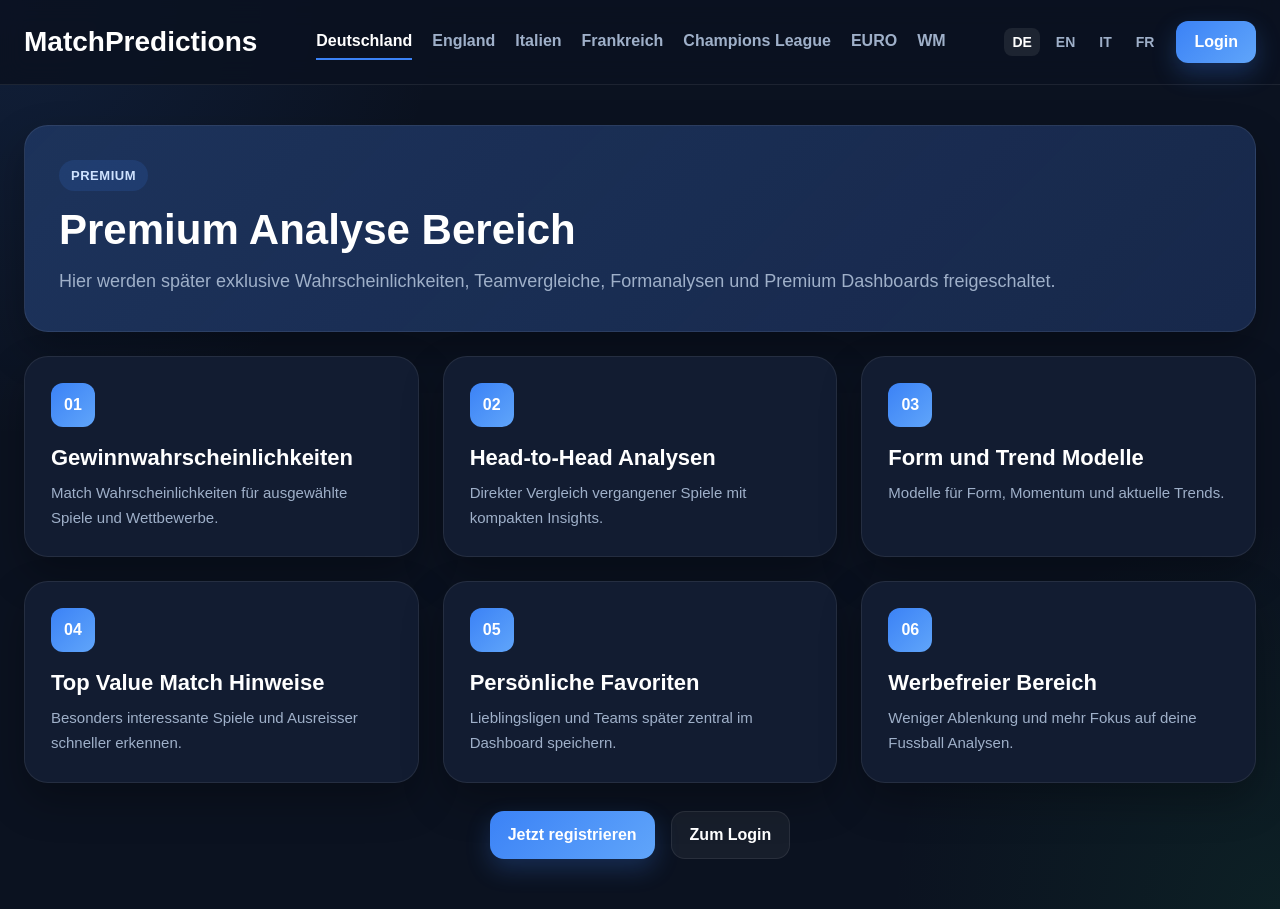
After one commit to bonangel1974/matchpredictions, a Flask app: page /premium in a window 1280 px wide. The commit adds this page. Run offline with Flask 3, Linux system fonts and the light colour scheme.

Commit message:
level 3 login register premium

```diff
--- a/main.py
+++ b/main.py
@@ -26,6 +26,8 @@ TRANSLATIONS = {
     "de": {
         "brand": "MatchPredictions",
         "login": "Login",
+        "register": "Registrieren",
+        "premium": "Premium",
         "nav": {
             "bundesliga": "Deutschland",
             "premierleague": "England",
@@ -36,7 +38,7 @@ TRANSLATIONS = {
             "worldcup": "WM"
         },
         "hero_title": "Fussball Statistiken mit Vertrauen",
-        "hero_text": "Live Spiele, kommende Partien, Tabellen und Top Scorer. Premium Analysen, Prognosen und Wahrscheinlichkeiten spaeter nach Login.",
+        "hero_text": "Live Spiele, kommende Partien, Tabellen und Top Scorer. Premium Analysen, Prognosen und Wahrscheinlichkeiten nach Login.",
         "matches_title": "Kommende Spiele",
         "table_title": "Tabelle",
         "scorers_title": "Top Scorer",
@@ -52,12 +54,35 @@ TRANSLATIONS = {
         "top_scorers_badge": "Top 10",
         "table_badge": "Live Stand",
         "premium_box_title": "Mehr Analysen nach Login",
-        "premium_box_text": "Spaeter mit Gewinnwahrscheinlichkeiten, Head-to-Head, Formanalyse und weiteren Premium Features.",
-        "premium_button": "Mehr erfahren"
+        "premium_box_text": "Mit Gewinnwahrscheinlichkeiten, Head-to-Head, Formanalyse und weiteren Premium Features.",
+        "premium_button": "Mehr erfahren",
+        "login_title": "Willkommen zurück",
+        "login_text": "Melde dich an, um Premium Prognosen, gespeicherte Favoriten und tiefere Analysen zu sehen.",
+        "email": "E-Mail",
+        "password": "Passwort",
+        "forgot_password": "Passwort vergessen?",
+        "login_button": "Jetzt einloggen",
+        "register_title": "Konto erstellen",
+        "register_text": "Erstelle dein Konto, um Premium Bereiche, personalisierte Statistiken und spätere Prognosen zu nutzen.",
+        "name": "Name",
+        "confirm_password": "Passwort bestätigen",
+        "register_button": "Konto erstellen",
+        "premium_title": "Premium Analyse Bereich",
+        "premium_text": "Hier werden später exklusive Wahrscheinlichkeiten, Teamvergleiche, Formanalysen und Premium Dashboards freigeschaltet.",
+        "premium_feature_1": "Gewinnwahrscheinlichkeiten",
+        "premium_feature_2": "Head-to-Head Analysen",
+        "premium_feature_3": "Form und Trend Modelle",
+        "premium_feature_4": "Top Value Match Hinweise",
+        "premium_feature_5": "Persönliche Favoriten",
+        "premium_feature_6": "Werbefreier Bereich",
+        "cta_register": "Jetzt registrieren",
+        "cta_login": "Zum Login"
     },
     "en": {
         "brand": "MatchPredictions",
         "login": "Login",
+        "register": "Register",
+        "premium": "Premium",
         "nav": {
             "bundesliga": "Germany",
             "premierleague": "England",
@@ -68,7 +93,7 @@ TRANSLATIONS = {
             "worldcup": "World Cup"
         },
         "hero_title": "Football statistics with trust",
-        "hero_text": "Live matches, upcoming fixtures, standings and top scorers. Premium analysis, predictions and probabilities later after login.",
+        "hero_text": "Live matches, upcoming fixtures, standings and top scorers. Premium analysis, predictions and probabilities after login.",
         "matches_title": "Upcoming Matches",
         "table_title": "Table",
         "scorers_title": "Top Scorers",
@@ -84,12 +109,35 @@ TRANSLATIONS = {
         "top_scorers_badge": "Top 10",
         "table_badge": "Live Table",
         "premium_box_title": "More analysis after login",
-        "premium_box_text": "Later with win probabilities, head-to-head, form analysis and more premium features.",
-        "premium_button": "Learn more"
+        "premium_box_text": "With win probabilities, head-to-head, form analysis and more premium features.",
+        "premium_button": "Learn more",
+        "login_title": "Welcome back",
+        "login_text": "Sign in to access premium predictions, saved favorites and deeper analysis.",
+        "email": "Email",
+        "password": "Password",
+        "forgot_password": "Forgot password?",
+        "login_button": "Login now",
+        "register_title": "Create account",
+        "register_text": "Create your account to unlock premium areas, personalized statistics and future predictions.",
+        "name": "Name",
+        "confirm_password": "Confirm password",
+        "register_button": "Create account",
+        "premium_title": "Premium analysis area",
+        "premium_text": "Exclusive probabilities, team comparisons, form analysis and premium dashboards will be unlocked here later.",
+        "premium_feature_1": "Win probabilities",
+        "premium_feature_2": "Head-to-head analysis",
+        "premium_feature_3": "Form and trend models",
+        "premium_feature_4": "Top value match hints",
+        "premium_feature_5": "Personal favorites",
+        "premium_feature_6": "Ad free area",
+        "cta_register": "Register now",
+        "cta_login": "Go to login"
     },
     "it": {
         "brand": "MatchPredictions",
         "login": "Login",
+        "register": "Registrati",
+        "premium": "Premium",
         "nav": {
             "bundesliga": "Germania",
             "premierleague": "Inghilterra",
@@ -100,7 +148,7 @@ TRANSLATIONS = {
             "worldcup": "Mondiali"
         },
         "hero_title": "Statistiche calcio con fiducia",
-        "hero_text": "Partite live, prossimi incontri, classifiche e migliori marcatori. Analisi premium, pronostici e probabilità più avanti dopo il login.",
+        "hero_text": "Partite live, incontri in arrivo, classifiche e migliori marcatori. Analisi premium, pronostici e probabilità dopo il login.",
         "matches_title": "Prossime Partite",
         "table_title": "Classifica",
         "scorers_title": "Top Marcatori",
@@ -116,12 +164,35 @@ TRANSLATIONS = {
         "top_scorers_badge": "Top 10",
         "table_badge": "Classifica Live",
         "premium_box_title": "Più analisi dopo il login",
-        "premium_box_text": "Più avanti con probabilità di vittoria, testa a testa, analisi della forma e altre funzioni premium.",
-        "premium_button": "Scopri di più"
+        "premium_box_text": "Con probabilità di vittoria, testa a testa, analisi della forma e altre funzioni premium.",
+        "premium_button": "Scopri di più",
+        "login_title": "Bentornato",
+        "login_text": "Accedi per vedere pronostici premium, preferiti salvati e analisi più profonde.",
+        "email": "E-mail",
+        "password": "Password",
+        "forgot_password": "Password dimenticata?",
+        "login_button": "Accedi ora",
+        "register_title": "Crea account",
+        "register_text": "Crea il tuo account per sbloccare aree premium, statistiche personalizzate e futuri pronostici.",
+        "name": "Nome",
+        "confirm_password": "Conferma password",
+        "register_button": "Crea account",
+        "premium_title": "Area analisi premium",
+        "premium_text": "Qui verranno sbloccate probabilità esclusive, confronti tra squadre, analisi della forma e dashboard premium.",
+        "premium_feature_1": "Probabilità di vittoria",
+        "premium_feature_2": "Analisi testa a testa",
+        "premium_feature_3": "Modelli di forma e trend",
+        "premium_feature_4": "Segnali top value match",
+        "premium_feature_5": "Preferiti personali",
+        "premium_feature_6": "Area senza pubblicità",
+        "cta_register": "Registrati ora",
+        "cta_login": "Vai al login"
     },
     "fr": {
         "brand": "MatchPredictions",
         "login": "Connexion",
+        "register": "Inscription",
+        "premium": "Premium",
         "nav": {
             "bundesliga": "Allemagne",
             "premierleague": "Angleterre",
@@ -132,7 +203,7 @@ TRANSLATIONS = {
             "worldcup": "Coupe du Monde"
         },
         "hero_title": "Statistiques football avec confiance",
-        "hero_text": "Matchs en direct, rencontres à venir, classements et meilleurs buteurs. Analyses premium, pronostics et probabilités plus tard après connexion.",
+        "hero_text": "Matchs en direct, rencontres à venir, classements et meilleurs buteurs. Analyses premium, pronostics et probabilités après connexion.",
         "matches_title": "Matchs à venir",
         "table_title": "Classement",
         "scorers_title": "Top Buteurs",
@@ -148,8 +219,29 @@ TRANSLATIONS = {
         "top_scorers_badge": "Top 10",
         "table_badge": "Classement Live",
         "premium_box_title": "Plus d analyses après connexion",
-        "premium_box_text": "Plus tard avec probabilités de victoire, head-to-head, analyse de forme et autres fonctions premium.",
-        "premium_button": "En savoir plus"
+        "premium_box_text": "Avec probabilités de victoire, head-to-head, analyse de forme et autres fonctions premium.",
+        "premium_button": "En savoir plus",
+        "login_title": "Bon retour",
+        "login_text": "Connecte-toi pour voir les pronostics premium, les favoris enregistrés et des analyses plus poussées.",
+        "email": "E-mail",
+        "password": "Mot de passe",
+        "forgot_password": "Mot de passe oublié ?",
+        "login_button": "Se connecter",
+        "register_title": "Créer un compte",
+        "register_text": "Crée ton compte pour débloquer les zones premium, les statistiques personnalisées et les futurs pronostics.",
+        "name": "Nom",
+        "confirm_password": "Confirmer le mot de passe",
+        "register_button": "Créer un compte",
+        "premium_title": "Zone analyse premium",
+        "premium_text": "Ici seront débloqués plus tard des probabilités exclusives, comparaisons d équipes, analyses de forme et dashboards premium.",
+        "premium_feature_1": "Probabilités de victoire",
+        "premium_feature_2": "Analyses head-to-head",
+        "premium_feature_3": "Modèles de forme et tendance",
+        "premium_feature_4": "Indications top value match",
+        "premium_feature_5": "Favoris personnels",
+        "premium_feature_6": "Zone sans publicité",
+        "cta_register": "S inscrire maintenant",
+        "cta_login": "Aller au login"
     }
 }
 
@@ -164,12 +256,16 @@ def format_kickoff(utc_value: str) -> str:
         return utc_value
 
 
+def get_translation():
+    lang = request.args.get("lang", "de")
+    t = TRANSLATIONS.get(lang, TRANSLATIONS["de"])
+    return lang, t
+
+
 @app.route("/")
 def home():
-    lang = request.args.get("lang", "de")
+    lang, t = get_translation()
     league_key = request.args.get("league", "bundesliga")
-
-    t = TRANSLATIONS.get(lang, TRANSLATIONS["de"])
     league_code = LEAGUES.get(league_key, "BL1")
 
     matches = []
@@ -196,7 +292,6 @@ def home():
         today = datetime.now(timezone.utc).date()
         future = today + timedelta(days=7)
 
-        # Spiele
         url_matches = (
             f"{BASE_URL}/competitions/{league_code}/matches"
             f"?dateFrom={today}&dateTo={future}"
@@ -229,7 +324,6 @@ def home():
         if matches:
             featured_match = matches[0]
 
-        # Tabelle
         url_table = f"{BASE_URL}/competitions/{league_code}/standings"
         res_table = requests.get(url_table, headers=HEADERS, timeout=20)
         res_table.raise_for_status()
@@ -248,7 +342,6 @@ def home():
                     "goal_diff": row.get("goalDifference", "")
                 })
 
-        # Top Scorer
         url_scorers = f"{BASE_URL}/competitions/{league_code}/scorers"
         res_scorers = requests.get(url_scorers, headers=HEADERS, timeout=20)
         res_scorers.raise_for_status()
@@ -279,5 +372,26 @@ def home():
     )
 
 
+@app.route("/login")
+def login():
+    lang, t = get_translation()
+    league = request.args.get("league", "bundesliga")
+    return render_template("login.html", t=t, lang=lang, league=league)
+
+
+@app.route("/register")
+def register():
+    lang, t = get_translation()
+    league = request.args.get("league", "bundesliga")
+    return render_template("register.html", t=t, lang=lang, league=league)
+
+
+@app.route("/premium")
+def premium():
+    lang, t = get_translation()
+    league = request.args.get("league", "bundesliga")
+    return render_template("premium.html", t=t, lang=lang, league=league)
+
+
 if __name__ == "__main__":
     app.run(debug=True)
--- a/static/css/style.css
+++ b/static/css/style.css
@@ -107,6 +107,10 @@ body {
 }
 
 .btn-login {
+  display: inline-flex;
+  align-items: center;
+  justify-content: center;
+  text-decoration: none;
   border: 0;
   border-radius: 12px;
   background: linear-gradient(135deg, var(--accent), var(--accent-2));
@@ -136,7 +140,10 @@ body {
 .hero-copy,
 .featured-card,
 .panel,
-.premium-box {
+.premium-box,
+.auth-card,
+.premium-feature-card,
+.premium-hero {
   border: 1px solid var(--border);
   border-radius: 24px;
   box-shadow: var(--shadow);
@@ -149,7 +156,9 @@ body {
   padding: 30px;
 }
 
-.hero-badge {
+.hero-badge,
+.auth-badge,
+.premium-tag {
   display: inline-block;
   margin-bottom: 16px;
   padding: 8px 12px;
@@ -162,7 +171,9 @@ body {
   text-transform: uppercase;
 }
 
-.hero-copy h1 {
+.hero-copy h1,
+.auth-card h1,
+.premium-hero h1 {
   margin: 0 0 14px;
   font-size: 42px;
   line-height: 1.1;
@@ -170,7 +181,9 @@ body {
   color: #ffffff;
 }
 
-.hero-copy p {
+.hero-copy p,
+.auth-card p,
+.premium-hero p {
   margin: 0;
   color: var(--muted);
   font-size: 18px;
@@ -456,19 +469,6 @@ body {
   width: 100%;
 }
 
-.premium-tag {
-  display: inline-block;
-  margin-bottom: 14px;
-  padding: 8px 12px;
-  border-radius: 999px;
-  background: rgba(34, 197, 94, 0.14);
-  color: #d7ffe3;
-  font-size: 12px;
-  font-weight: 900;
-  text-transform: uppercase;
-  letter-spacing: 0.05em;
-}
-
 .premium-inner h3 {
   margin: 0 0 12px;
   font-size: 28px;
@@ -483,15 +483,33 @@ body {
   line-height: 1.65;
 }
 
-.premium-btn {
+.premium-btn,
+.premium-btn-link,
+.ghost-btn-link,
+.auth-btn {
+  display: inline-flex;
+  align-items: center;
+  justify-content: center;
+  text-decoration: none;
   border: 0;
   border-radius: 14px;
-  background: linear-gradient(135deg, var(--accent), var(--accent-2));
-  color: white;
   font-weight: 800;
   padding: 14px 18px;
   cursor: pointer;
+}
+
+.premium-btn,
+.premium-btn-link,
+.auth-btn {
+  background: linear-gradient(135deg, var(--accent), var(--accent-2));
+  color: white;
   box-shadow: 0 10px 24px rgba(59, 130, 246, 0.24);
+}
+
+.ghost-btn-link {
+  background: rgba(255, 255, 255, 0.05);
+  color: #ffffff;
+  border: 1px solid var(--border);
 }
 
 .empty-state {
@@ -514,6 +532,133 @@ body {
   margin-bottom: 20px;
 }
 
+/* Auth */
+.auth-page,
+.premium-page {
+  padding-top: 40px;
+  padding-bottom: 50px;
+}
+
+.auth-shell {
+  display: flex;
+  justify-content: center;
+}
+
+.auth-card {
+  background:
+    linear-gradient(180deg, rgba(59, 130, 246, 0.08), rgba(255, 255, 255, 0.02)),
+    var(--panel);
+  width: 100%;
+  max-width: 620px;
+  padding: 32px;
+}
+
+.auth-form {
+  margin-top: 24px;
+}
+
+.auth-form label {
+  display: block;
+  margin-bottom: 8px;
+  color: #d8e2f0;
+  font-weight: 700;
+  font-size: 14px;
+}
+
+.auth-form input {
+  width: 100%;
+  margin-bottom: 18px;
+  padding: 15px 16px;
+  border-radius: 14px;
+  border: 1px solid var(--border);
+  background: rgba(255, 255, 255, 0.04);
+  color: #ffffff;
+  font-size: 15px;
+  outline: none;
+}
+
+.auth-form input::placeholder {
+  color: #7f93b2;
+}
+
+.auth-links {
+  display: flex;
+  justify-content: flex-end;
+  margin-bottom: 18px;
+}
+
+.auth-links a,
+.auth-bottom a {
+  color: #8cc2ff;
+  text-decoration: none;
+  font-weight: 700;
+}
+
+.auth-bottom {
+  margin-top: 18px;
+  color: var(--muted);
+  display: flex;
+  gap: 8px;
+  flex-wrap: wrap;
+}
+
+/* Premium page */
+.premium-hero {
+  background:
+    linear-gradient(135deg, rgba(59, 130, 246, 0.16), rgba(37, 99, 235, 0.08)),
+    var(--panel-2);
+  margin-bottom: 24px;
+}
+
+.premium-hero-inner {
+  padding: 34px;
+}
+
+.premium-grid {
+  display: grid;
+  grid-template-columns: repeat(3, 1fr);
+  gap: 24px;
+}
+
+.premium-feature-card {
+  background: var(--panel);
+  padding: 26px;
+}
+
+.feature-icon {
+  width: 44px;
+  height: 44px;
+  border-radius: 12px;
+  background: linear-gradient(135deg, var(--accent), var(--accent-2));
+  color: #ffffff;
+  display: flex;
+  align-items: center;
+  justify-content: center;
+  font-weight: 900;
+  margin-bottom: 18px;
+}
+
+.premium-feature-card h3 {
+  margin: 0 0 10px;
+  color: #ffffff;
+  font-size: 22px;
+  font-weight: 800;
+}
+
+.premium-feature-card p {
+  margin: 0;
+  color: var(--muted);
+  line-height: 1.65;
+  font-size: 15px;
+}
+
+.premium-cta-row {
+  display: flex;
+  gap: 16px;
+  justify-content: center;
+  margin-top: 28px;
+}
+
 @media (max-width: 1150px) {
   .topbar-inner {
     flex-direction: column;
@@ -523,7 +668,8 @@ body {
 
   .hero-content,
   .dashboard-grid,
-  .lower-grid {
+  .lower-grid,
+  .premium-grid {
     grid-template-columns: 1fr;
   }
 }
@@ -557,11 +703,17 @@ body {
     align-items: center;
   }
 
-  .hero-copy h1 {
+  .hero-copy h1,
+  .auth-card h1,
+  .premium-hero h1 {
     font-size: 32px;
   }
 
   .featured-score {
     font-size: 34px;
   }
+
+  .premium-cta-row {
+    flex-direction: column;
+  }
 }
--- a/templates/base.html
+++ b/templates/base.html
@@ -7,6 +7,32 @@
   <link rel="stylesheet" href="{{ url_for('static', filename='css/style.css') }}">
 </head>
 <body>
+  <header class="topbar">
+    <div class="container topbar-inner">
+      <div class="brand">{{ t.brand }}</div>
+
+      <nav class="nav">
+        <a href="/?league=bundesliga&lang={{ lang }}" class="{% if league == 'bundesliga' %}active{% endif %}">{{ t.nav.bundesliga }}</a>
+        <a href="/?league=premierleague&lang={{ lang }}" class="{% if league == 'premierleague' %}active{% endif %}">{{ t.nav.premierleague }}</a>
+        <a href="/?league=seriea&lang={{ lang }}" class="{% if league == 'seriea' %}active{% endif %}">{{ t.nav.seriea }}</a>
+        <a href="/?league=ligue1&lang={{ lang }}" class="{% if league == 'ligue1' %}active{% endif %}">{{ t.nav.ligue1 }}</a>
+        <a href="/?league=championsleague&lang={{ lang }}" class="{% if league == 'championsleague' %}active{% endif %}">{{ t.nav.championsleague }}</a>
+        <a href="/?league=euro&lang={{ lang }}" class="{% if league == 'euro' %}active{% endif %}">{{ t.nav.euro }}</a>
+        <a href="/?league=worldcup&lang={{ lang }}" class="{% if league == 'worldcup' %}active{% endif %}">{{ t.nav.worldcup }}</a>
+      </nav>
+
+      <div class="top-actions">
+        <div class="lang-switch">
+          <a href="?league={{ league }}&lang=de" class="{% if lang == 'de' %}active{% endif %}">DE</a>
+          <a href="?league={{ league }}&lang=en" class="{% if lang == 'en' %}active{% endif %}">EN</a>
+          <a href="?league={{ league }}&lang=it" class="{% if lang == 'it' %}active{% endif %}">IT</a>
+          <a href="?league={{ league }}&lang=fr" class="{% if lang == 'fr' %}active{% endif %}">FR</a>
+        </div>
+        <a class="btn-login" href="/login?league={{ league }}&lang={{ lang }}">{{ t.login }}</a>
+      </div>
+    </div>
+  </header>
+
   {% block content %}{% endblock %}
 </body>
 </html>
--- /dev/null
+++ b/templates/premium.html
@@ -0,0 +1,56 @@
+{% extends "base.html" %}
+
+{% block content %}
+<main class="container premium-page">
+  <section class="premium-hero">
+    <div class="premium-hero-inner">
+      <div class="premium-tag">{{ t.premium }}</div>
+      <h1>{{ t.premium_title }}</h1>
+      <p>{{ t.premium_text }}</p>
+    </div>
+  </section>
+
+  <section class="premium-grid">
+    <div class="premium-feature-card">
+      <div class="feature-icon">01</div>
+      <h3>{{ t.premium_feature_1 }}</h3>
+      <p>Match Wahrscheinlichkeiten für ausgewählte Spiele und Wettbewerbe.</p>
+    </div>
+
+    <div class="premium-feature-card">
+      <div class="feature-icon">02</div>
+      <h3>{{ t.premium_feature_2 }}</h3>
+      <p>Direkter Vergleich vergangener Spiele mit kompakten Insights.</p>
+    </div>
+
+    <div class="premium-feature-card">
+      <div class="feature-icon">03</div>
+      <h3>{{ t.premium_feature_3 }}</h3>
+      <p>Modelle für Form, Momentum und aktuelle Trends.</p>
+    </div>
+
+    <div class="premium-feature-card">
+      <div class="feature-icon">04</div>
+      <h3>{{ t.premium_feature_4 }}</h3>
+      <p>Besonders interessante Spiele und Ausreisser schneller erkennen.</p>
+    </div>
+
+    <div class="premium-feature-card">
+      <div class="feature-icon">05</div>
+      <h3>{{ t.premium_feature_5 }}</h3>
+      <p>Lieblingsligen und Teams später zentral im Dashboard speichern.</p>
+    </div>
+
+    <div class="premium-feature-card">
+      <div class="feature-icon">06</div>
+      <h3>{{ t.premium_feature_6 }}</h3>
+      <p>Weniger Ablenkung und mehr Fokus auf deine Fussball Analysen.</p>
+    </div>
+  </section>
+
+  <section class="premium-cta-row">
+    <a class="premium-btn-link" href="/register?league={{ league }}&lang={{ lang }}">{{ t.cta_register }}</a>
+    <a class="ghost-btn-link" href="/login?league={{ league }}&lang={{ lang }}">{{ t.cta_login }}</a>
+  </section>
+</main>
+{% endblock %}
```
Also changed, not shown: templates/index.html (+2 -28 lines), templates/login.html (added, +32 -0 lines), templates/register.html (added, +34 -0 lines).
